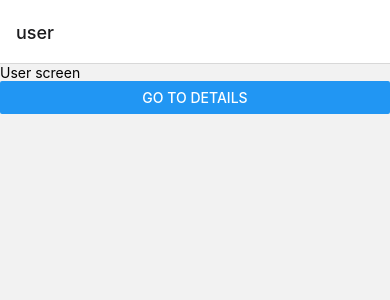
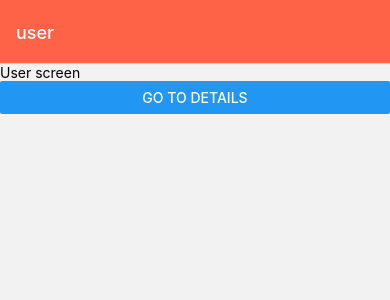
Before and after one commit to LeonelKero/done-with, a React Native app: screen / in a window 390 px wide. Shown: the top 300 px of the page. Built offline with nearby package versions, Linux system fonts and the light colour scheme.

Commit message:
Hands on - screen header options

```diff
--- a/App.js
+++ b/App.js
@@ -25,7 +25,12 @@ const UserDetailScreen = ({ navigation, route }) => (
 const Stack = createNativeStackNavigator();
 
 const StackNavigator = () => (
-  <Stack.Navigator>
+  <Stack.Navigator
+    screenOptions={{
+      headerStyle: { backgroundColor: "tomato" },
+      headerTintColor: "white",
+    }}
+  >
     <Stack.Screen
       name="user"
       component={UserScreen}
@@ -34,7 +39,10 @@ const StackNavigator = () => (
     <Stack.Screen
       name="user-details"
       component={UserDetailScreen}
-      // options={{ title: "Details | wbt" }}
+      // options={{
+      //   headerTintColor: "white",
+      //   headerStyle: {backgroundColor: "tomato"}
+      // }}
     />
   </Stack.Navigator>
 );
```
